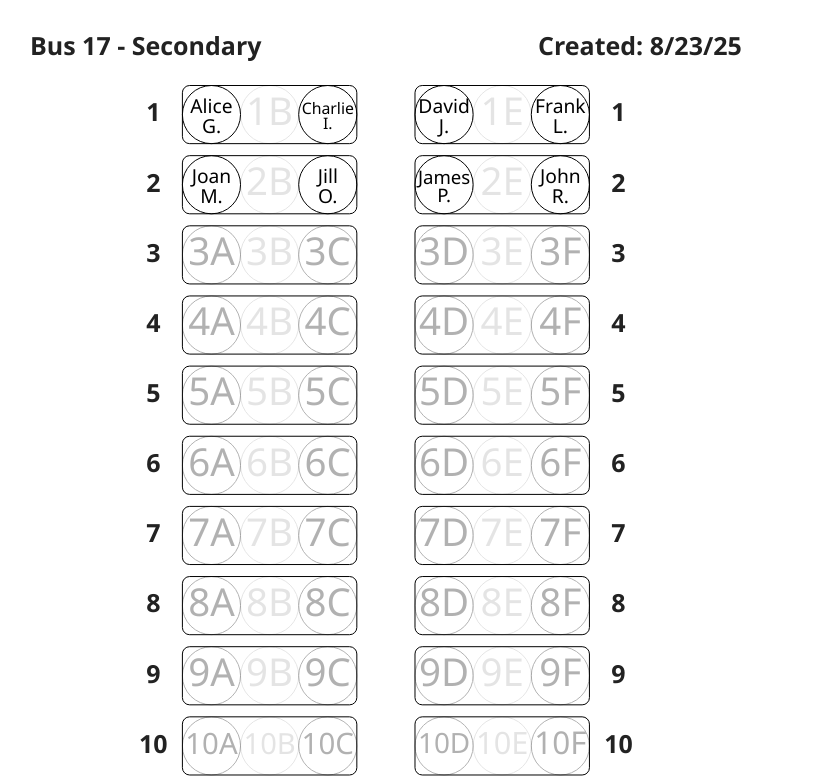
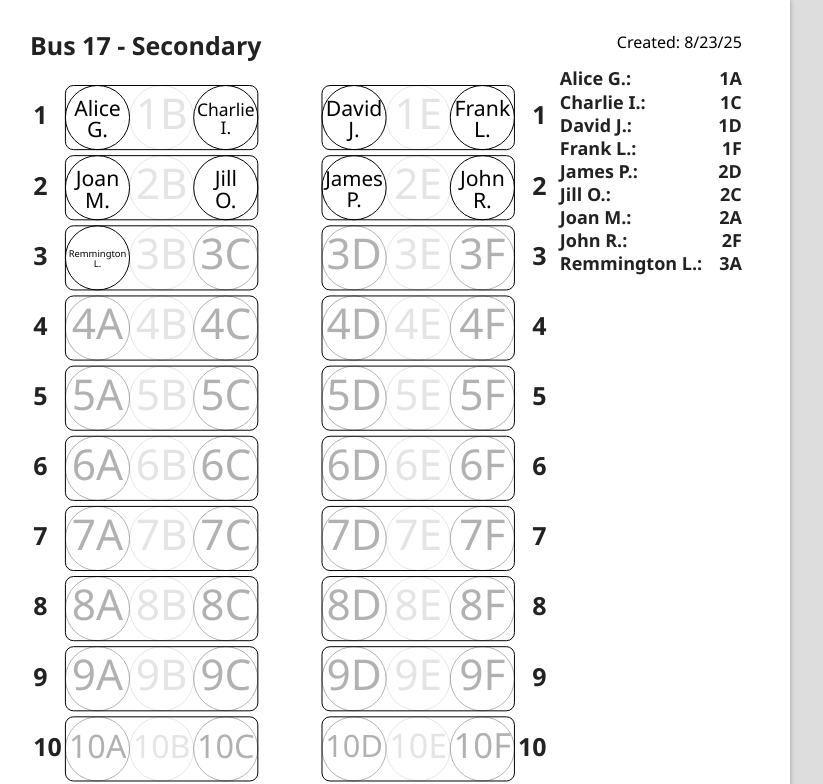
Before and after one commit to better-bus/better-bus.github.io, an Angular app: page / in a window 1280 px wide. Shown: the top 784 px of the page, without its empty margins (18-841 px from the left). Built offline with nearby package versions, Linux system fonts and the light colour scheme.

Commit message:
Add index to right for easy reference

```diff
--- a/src/app/app.ts
+++ b/src/app/app.ts
@@ -43,7 +43,8 @@ export class App {
     '2A': 'Joan M.',
     '2C': 'Jill O.',
     '2D': 'James P.',
-    '2F': 'John R.'
+    '2F': 'John R.',
+    '3A': 'Remmington L.'
   });
 
   constructor() {
--- a/src/app/seating-diagram/seating-diagram.html
+++ b/src/app/seating-diagram/seating-diagram.html
@@ -1,5 +1,6 @@
 <svg xmlns="http://www.w3.org/2000/svg" [attr.width]="widthPx()" [attr.height]="heightPx()"
-  [attr.viewBox]="'0 0 ' + widthPx() + ' ' + heightPx()">
+  [attr.viewBox]="'0 0 ' + widthPx() + ' ' + heightPx()"
+  style="background-color: white; box-shadow: 0 0 5px rgba(0,0,0,.3);">
   <!-- common styles -->
   <defs>
     <style>
@@ -31,6 +32,12 @@
       g.unavailable {
         opacity: .1;
       }
+
+      #index text {
+        font-weight: bold;
+        fill: #222;
+        font-size: 18px;
+      }
     </style>
   </defs>
 
@@ -50,11 +57,11 @@
     [attr.x]="widthPx() - marginPx()"
     [attr.y]="marginPx()"
     text-anchor="end"
-    class="header"
   >
     Created: {{ now() | date:'shortDate' }}
   </text>
 
+  <g id="diagram">
     @for (row of [].constructor(rows()); track $index) {
       @let rowIndex = $index;
       @let cy = marginPx() + headerHeight() + seatRadius() + rowIndex * (rowSpacingPx() + seatDiameter());
@@ -63,7 +70,7 @@
       <text
         [attr.x]="centerX() - benchWidth() - seatDiameter()"
         [attr.y]="cy"
-      text-anchor="middle"
+        text-anchor="start"
         class="header"
       >
         {{ rowIndex + 1 }}
@@ -73,7 +80,7 @@
       <text
         [attr.x]="centerX() + benchWidth() + seatDiameter()"
         [attr.y]="cy"
-      text-anchor="middle"
+        text-anchor="end"
         class="header"
       >
         {{ rowIndex + 1 }}
@@ -124,4 +131,28 @@
         }
       }
     }
+  </g>
+
+  <g id="index">
+    @for (entry of riderIndex(); track entry[0]) {
+      @let index = $index;
+      @let y = marginPx() + headerHeight() + index * (seatLabelFontSize() * 1.2);
+      <text
+        [attr.x]="widthPx() - marginPx() - indexWidthPx() + 10"
+        [attr.y]="y"
+        text-anchor="start"
+      >
+        {{ entry[0] }}:
+      </text>
+      <text
+        [attr.x]="widthPx() - marginPx()"
+        [attr.y]="y"
+        text-anchor="end"
+      >
+        {{ entry[1] }}
+      </text>
+    }
+  </g>
+
+
 </svg>
--- a/src/app/seating-diagram/seating-diagram.ts
+++ b/src/app/seating-diagram/seating-diagram.ts
@@ -7,8 +7,7 @@ export type SeatAssignments = Record<string, string | null | undefined>;
 @Component({
   selector: 'app-seating-diagram',
   imports: [DatePipe, BusSeat],
-  templateUrl: './seating-diagram.html',
-  styleUrl: './seating-diagram.scss'
+  templateUrl: './seating-diagram.html'
 })
 export class SeatingDiagram {
   readonly title = input.required<string>();
@@ -20,10 +19,11 @@ export class SeatingDiagram {
   readonly now = signal(new Date());
   readonly diagramSizeIn = signal({ width: 8.5, height: 11 });
   readonly marginSizeIn = signal(.5);
-  readonly rowSpacingIn = signal(.125);
+  readonly rowSpacingIn = signal(.0625);
   readonly headerFontSize = signal(25);
   readonly dpi = signal(96);
   readonly benchesPerRow = signal(2);
+  readonly indexWidthIn = signal(2);
 
   readonly ridersPerRow = computed(() => this.ridersPerBench() * this.benchesPerRow());
   readonly rowSeatNames = computed(() => {
@@ -40,14 +40,22 @@ export class SeatingDiagram {
   readonly heightPx = computed(() => this.dpi() * this.diagramSizeIn().height * .99); // prevents overflow onto a second, blank page
   readonly marginPx = computed(() => this.dpi() * this.marginSizeIn());
   readonly rowSpacingPx = computed(() => this.dpi() * this.rowSpacingIn());
+  readonly indexWidthPx = computed(() => this.dpi() * this.indexWidthIn());
 
   readonly availableHeight = computed(() => this.heightPx() - this.marginPx() * 2/* top and bottom margin */ - this.headerHeight());
   readonly seatDiameter = computed(() => (this.availableHeight() / this.rows() - this.rowSpacingPx()));
   readonly seatRadius = computed(() => this.seatDiameter() / 2);
   readonly seatLabelFontSize = computed(() => this.seatRadius() * 0.6/* ? */);
-  readonly centerX = computed(() => this.widthPx() / 2);
+  readonly centerX = computed(() => (this.widthPx() - this.indexWidthPx()) / 2);
   readonly benchWidth = computed(() => this.ridersPerBench() * this.seatDiameter());
 
+  readonly riderIndex = computed(() => {
+    const seatAssignments = this.seatAssignments();
+    return Object.keys(seatAssignments)
+      .filter(key => !!seatAssignments[key])
+      .map(key => [seatAssignments[key], key] as const)
+      .sort(([nameA], [nameB]) => nameA!.localeCompare(nameB!));
+  });
 
   constructor() {
     effect(() => console.log(this.benchWidth()));
--- a/src/styles.scss
+++ b/src/styles.scss
@@ -5,4 +5,5 @@
 html, body {
   margin: 0;
   padding: 0;
+  background-color: #ddd;
 }
```
Also changed, not shown: src/app/seating-diagram/seating-diagram.scss (deleted). Lines whose indentation alone changed are shown as unchanged.
